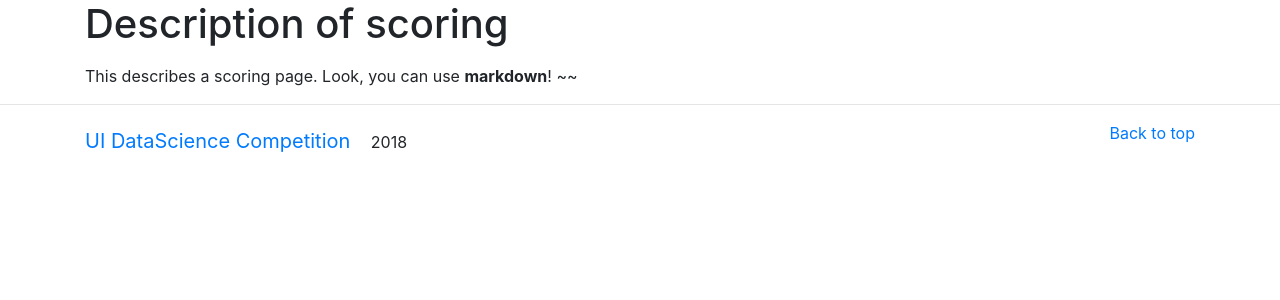
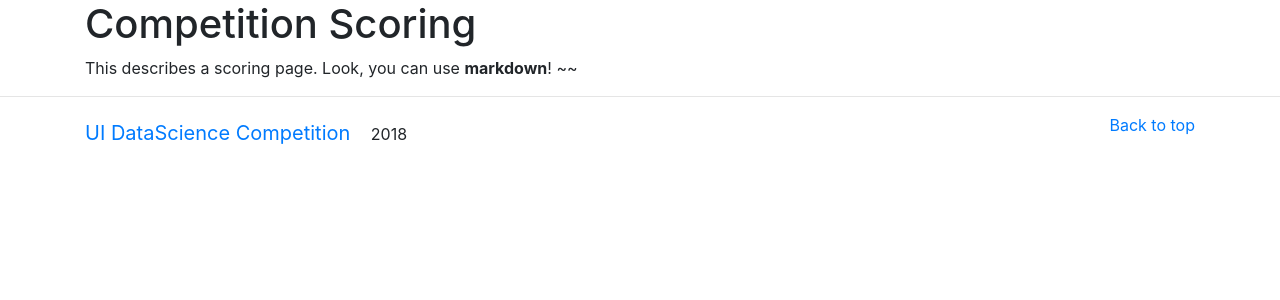
Before and after one commit to CamdenClark/dscomp, a Flask app: page /scoring in a window 1280 px wide. Shown: the part 56-356 px from the top of the page. Run offline with Flask 2, Linux system fonts and the light colour scheme; data comes from the database, SQL or seed files in the repository; some libraries are stand-ins or nearby versions.

Commit message:
update scoring title and remove unnecessary p element

```diff
--- a/dscomp/templates/scoring.html
+++ b/dscomp/templates/scoring.html
@@ -1,11 +1,11 @@
 {% extends "layout.html" %}
 {% block body %}
 <div class="container">
-    <h1>Description of scoring</h1>
-    <p>
+    <h1>Competition Scoring</h1>
+
 {% filter markdown %}
 {{ content.content|safe }}
 {% endfilter %}
-    </p>
+
 </div>
 {% endblock body %}
```
